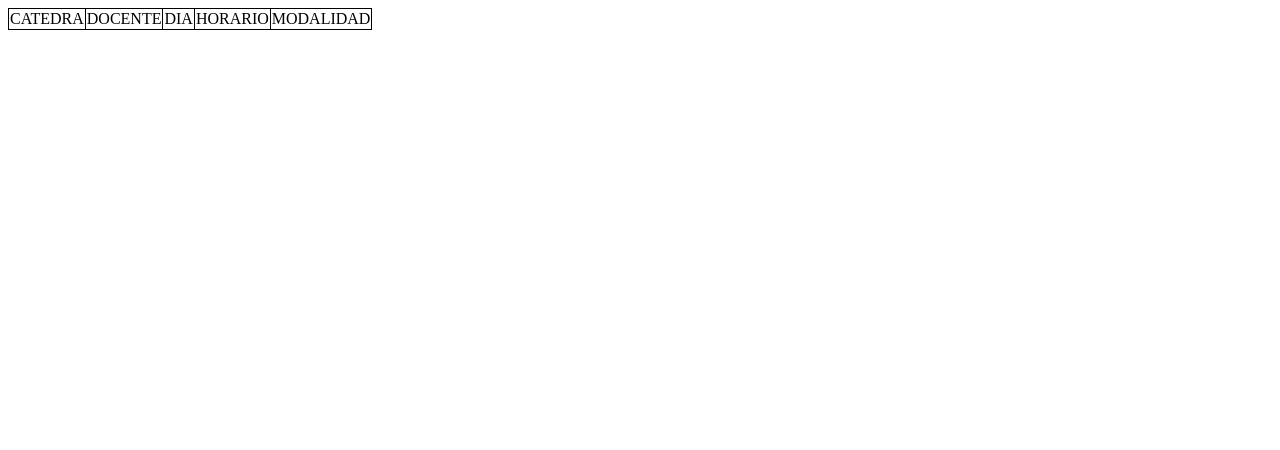
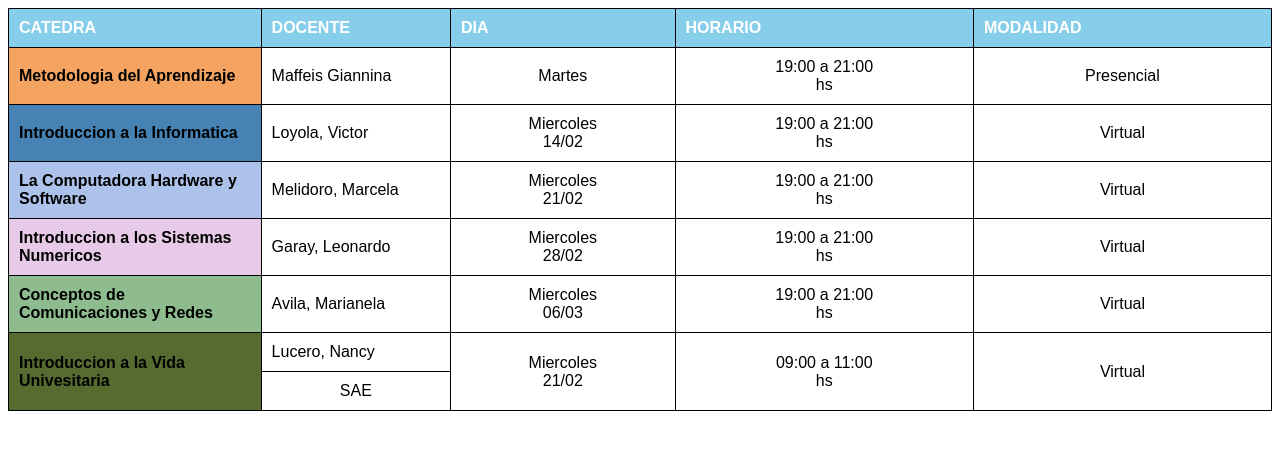
Before and after one commit to Ivan-Azcurra/html-tables-w3c, a plain HTML site: page index.html in a window 1280 px wide. Drawn offline with Linux system fonts and the light colour scheme.

Commit message:
practica de tablas terminada, leer codigos y agregar comentarios

```diff
--- a/index.html
+++ b/index.html
@@ -1,26 +1,68 @@
 <!DOCTYPE html>
-<html lang="en">
+<html lang="es">
+
 <head>
     <meta charset="UTF-8">
     <meta name="viewport" content="width=device-width, initial-scale=1.0">
     <link rel="stylesheet" href="styles.css">
     <title>Html Table</title>
 </head>
+
 <body>
     <table>
         <tr>
-            <td>CATEDRA</td>
-            <td>DOCENTE</td>
-            <td>DIA</td>
-            <td>HORARIO</td>
-            <td>MODALIDAD</td>
+            <th>CATEDRA</th>
+            <th>DOCENTE</th>
+            <th>DIA</th>
+            <th>HORARIO</th>
+            <th>MODALIDAD</th>
         </tr>
-        <tr></tr>
-        <tr></tr>
-        <tr></tr>
-        <tr></tr>
-        <tr></tr>
-        <tr></tr>
+        <tr>
+            <td class="catedra" style="background-color: sandybrown;">Metodologia del Aprendizaje</td>
+            <td class="docente">Maffeis Giannina</td>
+            <td>Martes</td>
+            <td>19:00 a 21:00 <br /> hs</td>
+            <td>Presencial</td>
+        </tr>
+        <tr>
+            <td class="catedra" style="background-color: steelblue;">Introduccion a la Informatica</td>
+            <td class="docente">Loyola, Victor</td>
+            <td>Miercoles <br> 14/02</td>
+            <td>19:00 a 21:00 <br> hs</td>
+            <td>Virtual</td>
+        </tr>
+        <tr>
+            <td class="catedra" style="background-color: rgb(172, 194, 235);">La Computadora Hardware y Software</td>
+            <td class="docente">Melidoro, Marcela</td>
+            <td>Miercoles <br> 21/02</td>
+            <td>19:00 a 21:00 <br> hs</td>
+            <td>Virtual</td>
+        </tr>
+        <tr>
+            <td class="catedra" style="background-color: rgb(231, 202, 231);">Introduccion a los Sistemas Numericos</td>
+            <td class="docente">Garay, Leonardo</td>
+            <td>Miercoles <br> 28/02</td>
+            <td>19:00 a 21:00 <br> hs</td>
+            <td>Virtual</td>
+        </tr>
+        <tr>
+            <td class="catedra" style="background-color: darkseagreen;">Conceptos de Comunicaciones y Redes</td>
+            <td class="docente">Avila, Marianela</td>
+            <td>Miercoles <br> 06/03</td>
+            <td>19:00 a 21:00 <br> hs</td>
+            <td>Virtual</td>
+        </tr>
+        <tr>
+            <td class="catedra" style="background-color: darkolivegreen;">Introduccion a la Vida Univesitaria</td>
+            <td class="docente" style="padding: 0;">
+                <div>Lucero, Nancy</div>
+                <div style="text-align: center;border-bottom: none;">SAE</div>
+            </td>
+            <td>Miercoles <br> 21/02</td>
+            <td>09:00 a 11:00 <br> hs</td>
+            <td>Virtual</td>
+        </tr>
     </table>
 </body>
+
 </html>
--- a/styles.css
+++ b/styles.css
@@ -1,4 +1,39 @@
-table, tr, td {
-    border: 1px solid #000;
+body{
+    font-family: sans-serif;
+}
+
+table{
+    width: 100%;
     border-collapse: collapse;
 }
+
+tr, td, th {
+    border: 1px solid #000;
+    padding: 10px;
+    text-align: center;
+}
+
+th{
+    background-color: skyblue;
+    text-align: left;
+    color: white;
+}
+
+div{
+    border-bottom: 1px solid #000;
+    padding: 10px;
+}
+
+/* las classe ".catedra" define el ancho de la celda
+    y la alineacion del texto de la columna catedra*/
+
+.catedra{
+    width: 20%;
+    text-align: left;
+    font-weight: bold;
+}
+
+.docente{
+    text-align: left;
+    width: 15%;
+}
```
